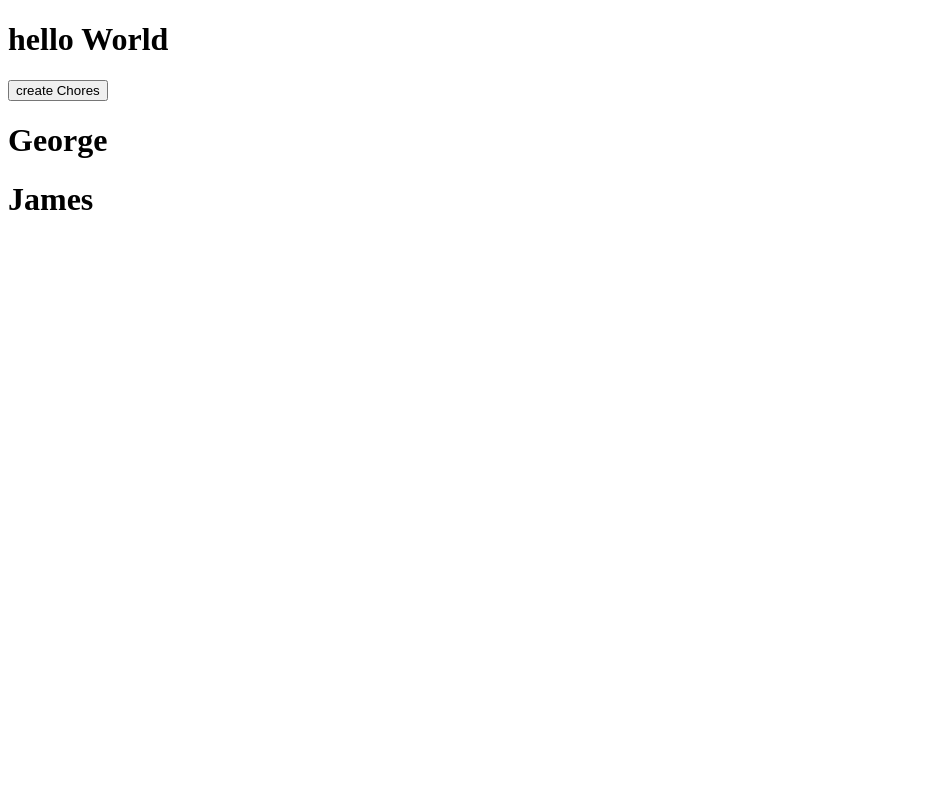
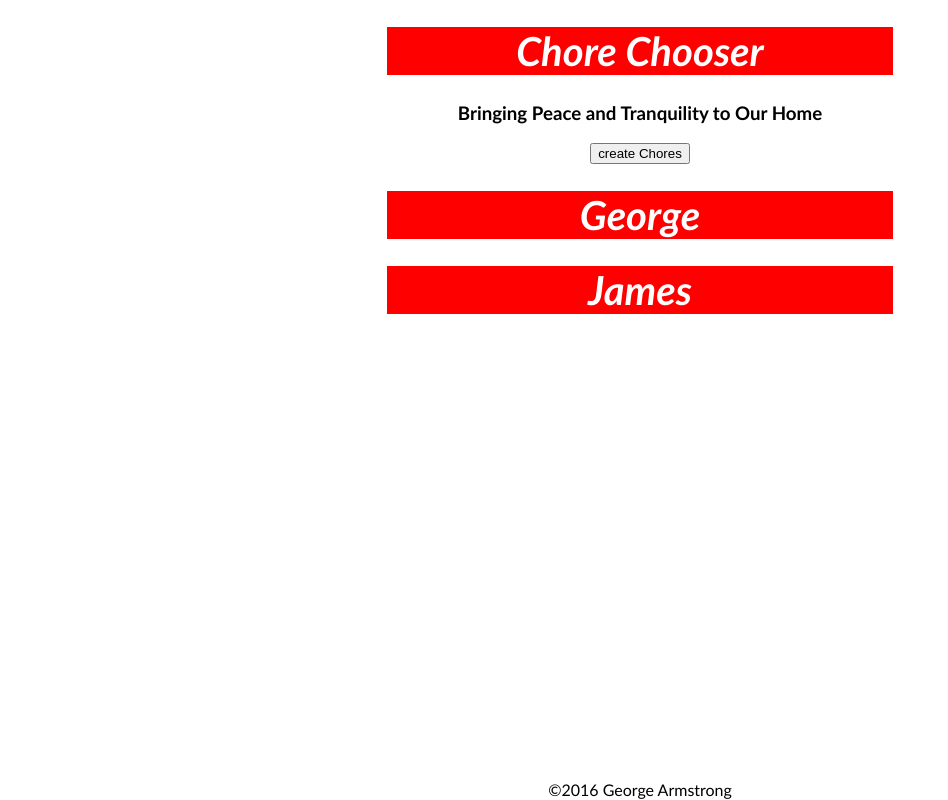
Before and after one commit to george-of-croton/choreChooser, a plain HTML site: page index.html in a window 1280 px wide. Shown: the whole page, without its empty margins (0-948 px from the left). Drawn offline with Linux system fonts and the light colour scheme.

Commit message:
add basic styling to chore chooser

```diff
--- a/index.html
+++ b/index.html
@@ -1,17 +1,31 @@
 <!doctype HTML>
 <html>
+<head>
+	<link rel="stylesheet" type="text/css" href="styless.css">
+</head>
 <body>
- <h1>hello World</h1>
+<div id="wrapper>"
+<div class="header">
+ <h1>Chore Chooser</h1>
+</div>
+ <h3> Bringing Peace and Tranquility to Our Home</h3>
  <button onclick="decideChores(chores)">create Chores</button>
  <span id="georgeList">
- 	<h1>George</h1>
+ 	<div class="header">
+ 		<h1>George</h1>
+ 	</div>
  	<div class="referenceDiv"></div>
  </span>
  <span id = "jamesList">
- 	<h1>James</h1>
+ 	<div class="header">
+ 		<h1>James</h1>
+ 	</div>
  	<div class="referenceDiv"></div>
  </span>
+ <div id="footer">&copy;2016 George Armstrong</div>
+</div>
 </body>
+
 
 <script src="index.js"></script>
 </html>
--- /dev/null
+++ b/styless.css
@@ -0,0 +1,22 @@
+body {
+	text-align: center;
+	font-family: Futura, "Trebuchet MS", Arial, sans-serif;
+
+}
+
+.header {
+	color: white;
+	font-style: italic;
+	font-size: 20px;
+	background-color: red;
+	margin-left: 30%;
+	margin-right: 30%;
+}
+
+#footer {
+	width:100%;
+	height:20px;
+	position:absolute;
+	bottom:0;
+	left:0;
+}
```
